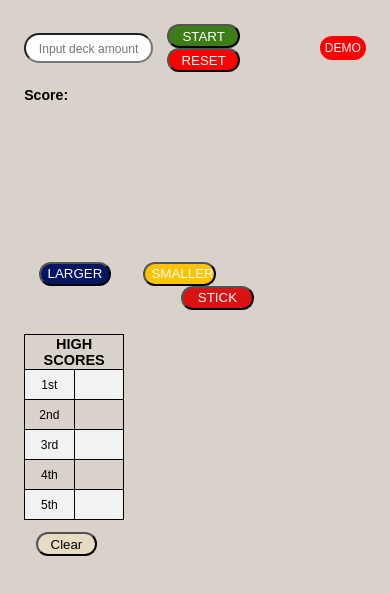
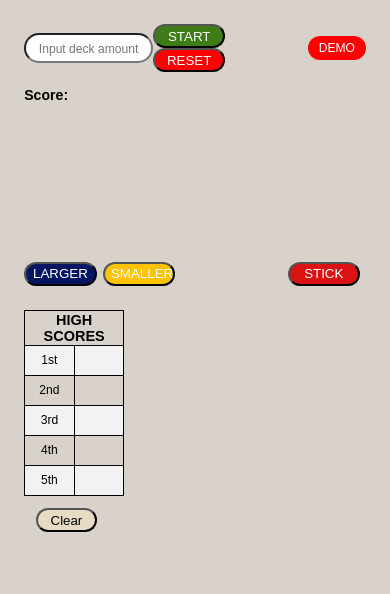
Before and after one commit to IAMMORBOR/Card-comparism-game, a plain HTML site: page index.html in a window 390 px wide. Drawn offline with Linux system fonts and the light colour scheme.

Commit message:
adjusted

```diff
--- a/styles.css
+++ b/styles.css
@@ -80,7 +80,7 @@ text-align: center;
 
 #start{
   background-color: #3E7C17;
-  margin: 0 1.2rem 0 1.2rem;
+  /* margin: 0 1rem 0 1rem; */
 }
 
 
@@ -88,33 +88,45 @@ text-align: center;
   background-color: #85C88A;
   border: 1px solid #7e7c79;
 }
+@media screen and (max-width: 56.2em) {
+  #start{
+    display: inline-block;
+
+  }
+}
 #reset{
   background-color: red;
-  margin: 0 1.2rem 0 1.2rem;
+  /* margin: 0 1rem 0 1rem; */
+}
+@media screen and (max-width: 56.2em) {
+  #reset{
+    display: inline-block;
+
+  }
 }
 #reset:hover{
   background-color:#DA1212;
 }
 #high{
   background-color: #041562;
-  margin: 0 1.2rem 0 1.2rem;
+  margin-right: 3px;
 }
 #low{
   background-color: #FFC300;
-  margin: 0 1.2rem 0 1.2rem;
+  /* margin: 0 1rem 0 1rem; */
 }
 #stick{
   margin-left: 49rem;
   background-color:#DA1212;
 }
-@media (max-width:37.5em){
-  #stick{
-    margin-left: 8rem;
-  }
-}
+/* @media (max-width:37.5em){
+  #stick{ */
+    /* margin-left: 5rem; */
+  /* }
+}  */
 @media (max-width:56.2em){
   #stick{
-    margin-left: 13rem;
+    margin-left: 9rem;
   }
 }
 #clear{
@@ -199,3 +211,6 @@ tr:nth-child(even) {
   padding: 4px;
 
 }
+.buttons{
+  display: inline-flexbox;
+}
```
